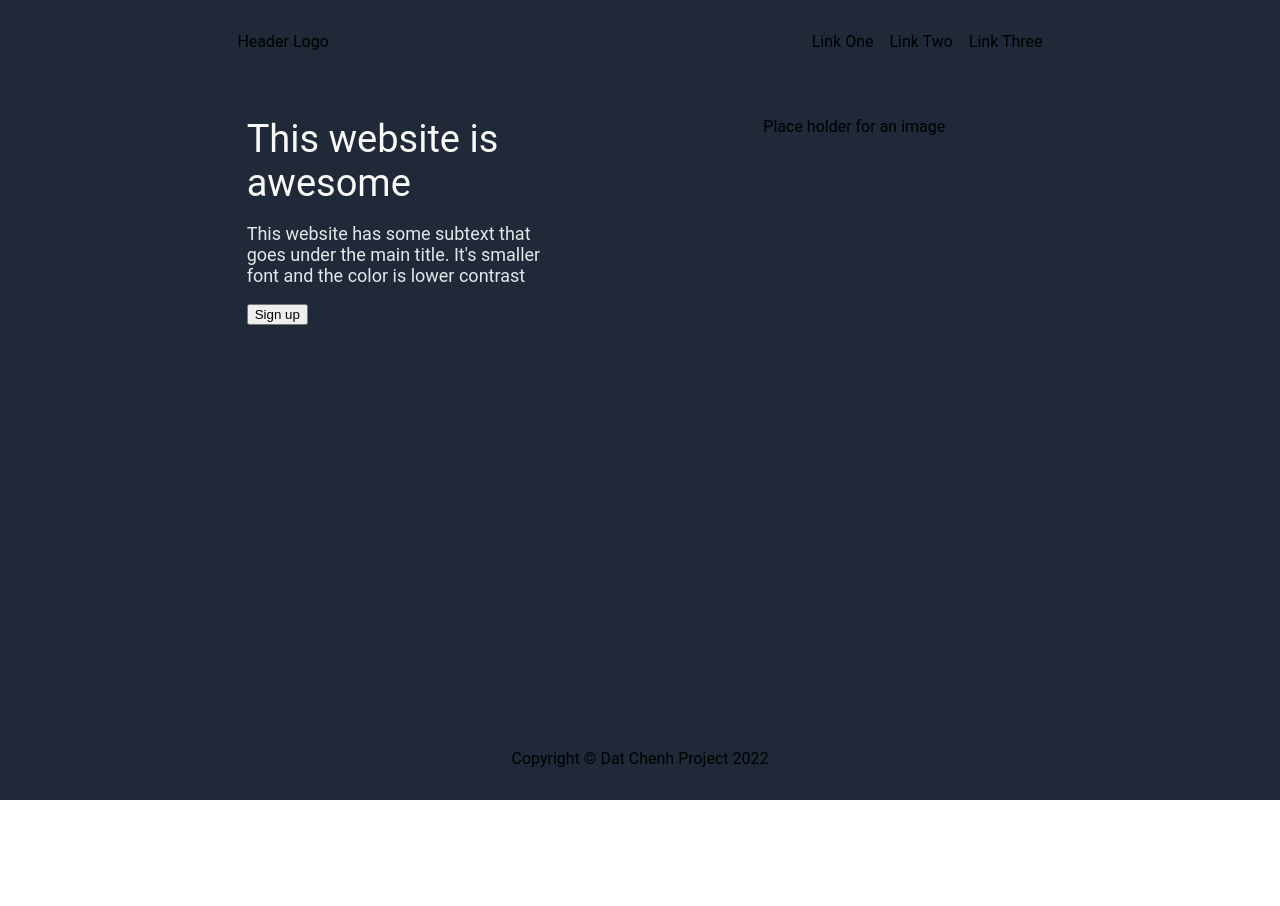
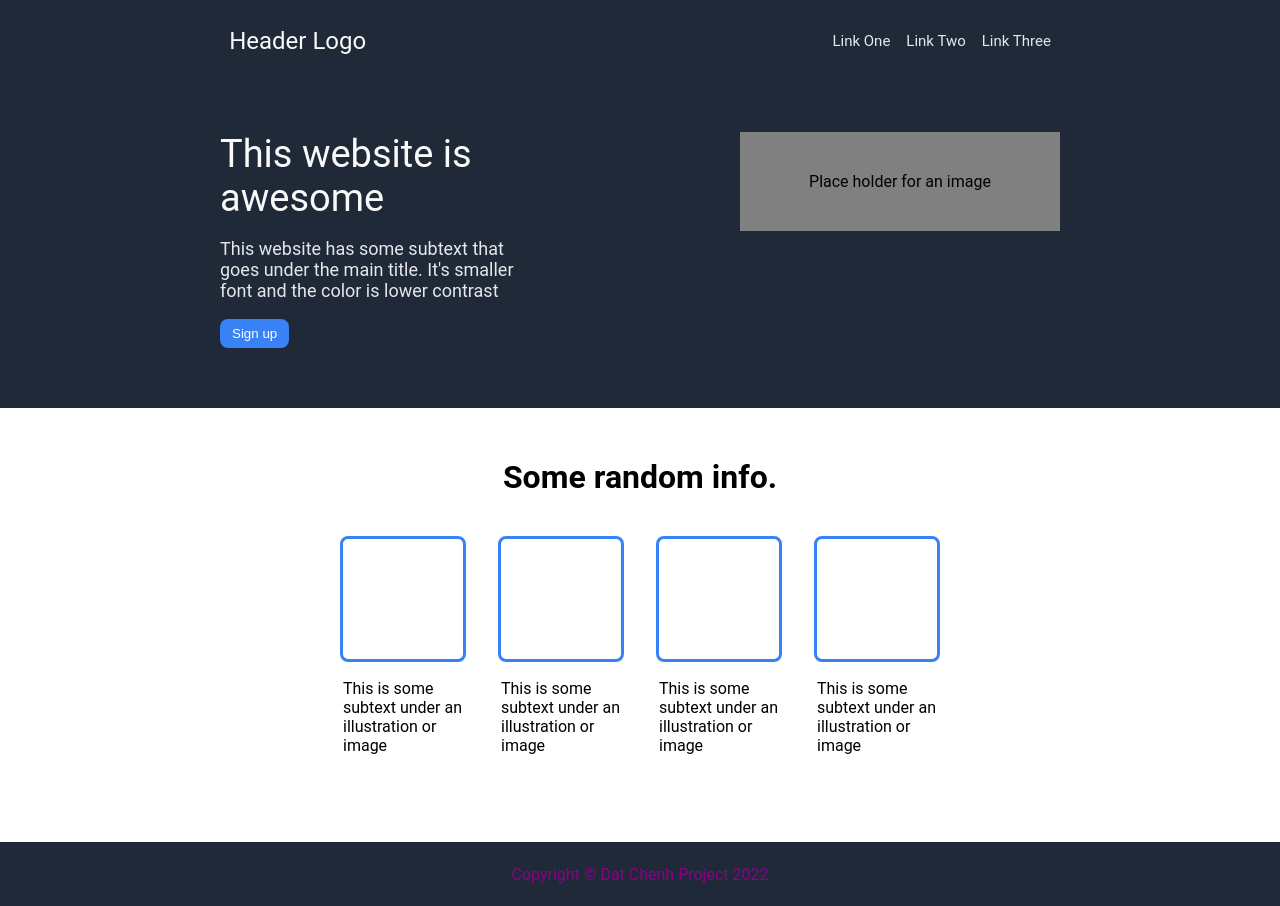
Before and after one commit to datchenh/landing-page, a plain HTML site: page index.html in a window 1280 px wide. Before the commit the page ends 800 px from the top, so only its background shows below. Drawn offline with Linux system fonts and the light colour scheme.

Commit message:
added info section

```diff
--- a/index.html
+++ b/index.html
@@ -11,13 +11,17 @@
 
 <body>
     <div class="header">
-            <p>Header Logo</p>
+        <div class="header-logo">
+            Header Logo
+        </div>
         <ul class="right-link">
             <li><a href="link-one"></a>Link One</li>
             <li><a href="link-two"></a>Link Two</li>
             <li><a href="link-three"></a>Link Three</li>
         </ul>
     </div>
+
+
 
     <div class="container">
         <div class="card">
@@ -26,8 +30,31 @@
                 contrast</p>
             <button>Sign up</button>
         </div>
-        <div class="card">Place holder for an image</div>
+        <div class="card">
+            <div class="image">
+                Place holder for an image
             </div>
+        </div>
+    </div>
+
+    <div class="body">
+
+    <div class="info-header">Some random info.</div>
+    <div class="info-container">
+        <div class="info-card">
+            <div class="info-text">This is some subtext under an illustration or image</div>
+        </div>
+        <div class="info-card">
+            <div class="info-text">This is some subtext under an illustration or image</div>
+        </div>
+        <div class="info-card">
+            <div class="info-text">This is some subtext under an illustration or image</div>
+        </div>
+        <div class="info-card">
+            <div class="info-text">This is some subtext under an illustration or image</div>
+        </div>
+    </div>
+
 
     <div class="footer">
         <p>Copyright &copy; Dat Chenh Project 2022</p>
--- a/style.css
+++ b/style.css
@@ -3,8 +3,9 @@ body{
     flex-direction: column;
     height: 100vh;
     margin: 0;
-    overflow: hidden;
+    /* text-align: center; */
     font-family: Roboto, sans-serif;
+    /* background-color: #1F2937; */
 
 }
 
@@ -13,14 +14,19 @@ body{
     background-color: #1F2937;
     justify-content: space-around;
     padding: 16px;
-
+    align-items: center;
 }
 
-.header{
-    padding-bottom: 50px;
+.header-logo{
+    font-size: 24px;
+    color: #f9faf8;
 }
+
 .footer{
     display: flex;
+    height: 32px;
+    color: darkmagenta;
+    align-items: center;
     justify-content: center;
 }
 
@@ -30,6 +36,8 @@ ul{
 }
 li{
     list-style-type: none;
+    color: #e5e7eb;
+    font-size: 15px;
 }
 
 .container{
@@ -38,13 +46,21 @@ li{
     /* flex-direction: row; */
     flex-wrap: wrap;
     justify-content: space-evenly;
-    flex: 1;
-    padding-left: 50px
+    /* flex: 1; */
+    padding: 50px 20px;
+    margin-bottom: 50px
 }
 .card{
     border: 1px;
     width: 320px;
     /* margin-left: 70px; */
+}
+.image{
+    display: flex;
+    padding: 40px;
+    background-color: grey;
+    align-items: center;
+    justify-content: center;
 }
 
 .hero{
@@ -55,3 +71,43 @@ li{
     color: #e5e7eb;
     font-size: 18px;
 }
+button{
+    background: #3882F6;
+    padding: 7px 12px;
+    border: none;
+    border-radius: 8px;
+    color: white;
+    transition-duration: 0.2s;
+    margin-bottom: 10px ;
+}
+button:hover{
+    background-color: beige;
+    color: black;
+}
+.info-header{
+    display: flex;
+    font-weight: bold;
+    font-size: 32px;
+    justify-content: center;
+    margin-bottom: 40px;
+}
+
+.info-container{
+    display: flex;
+    flex-wrap: wrap;
+    justify-content: center;
+    padding-bottom: 180px;
+    gap: 32px;
+}
+
+.info-card{
+    border: 3px solid #3882F6;
+    align-items: center;
+    border-radius: 8px;
+    width: 120px;
+    height: 120px;
+}
+
+.info-text{
+    margin-top: 140px;
+}
```
Lines whose indentation alone changed are shown as unchanged.
